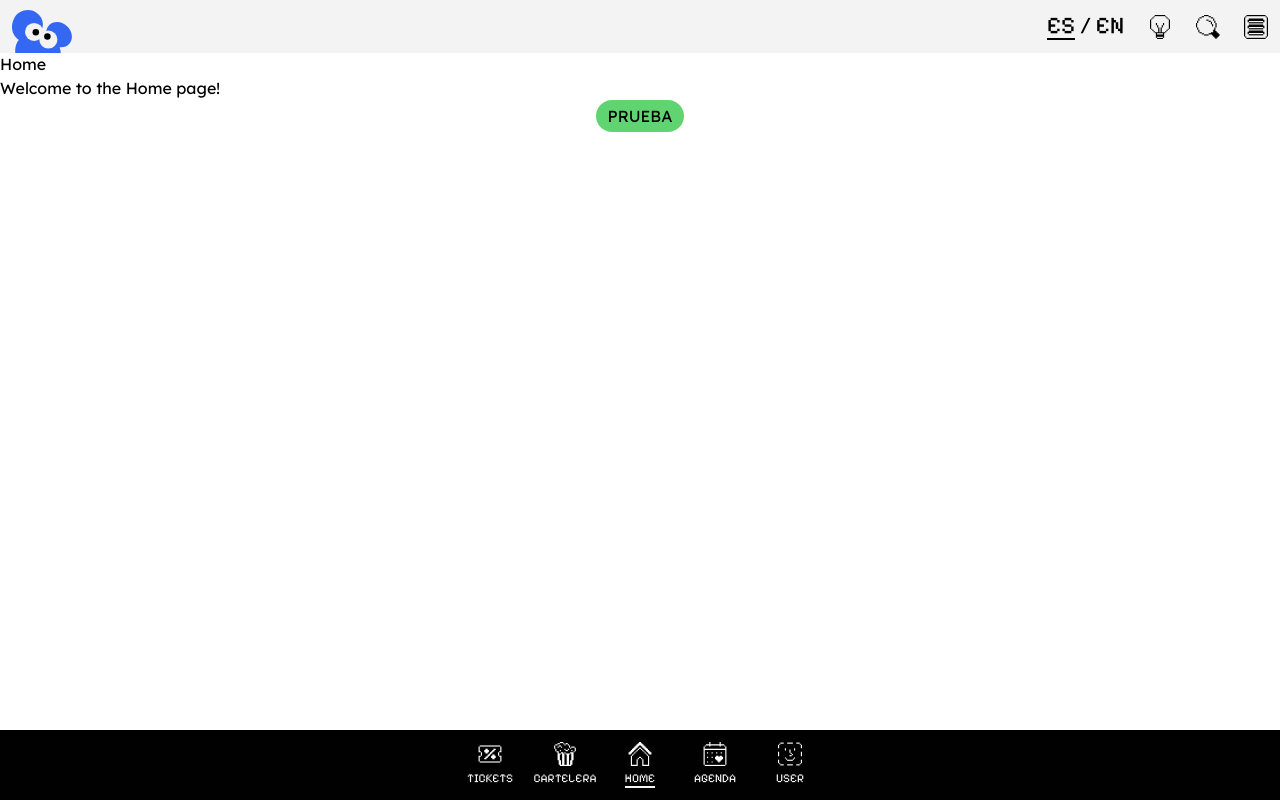
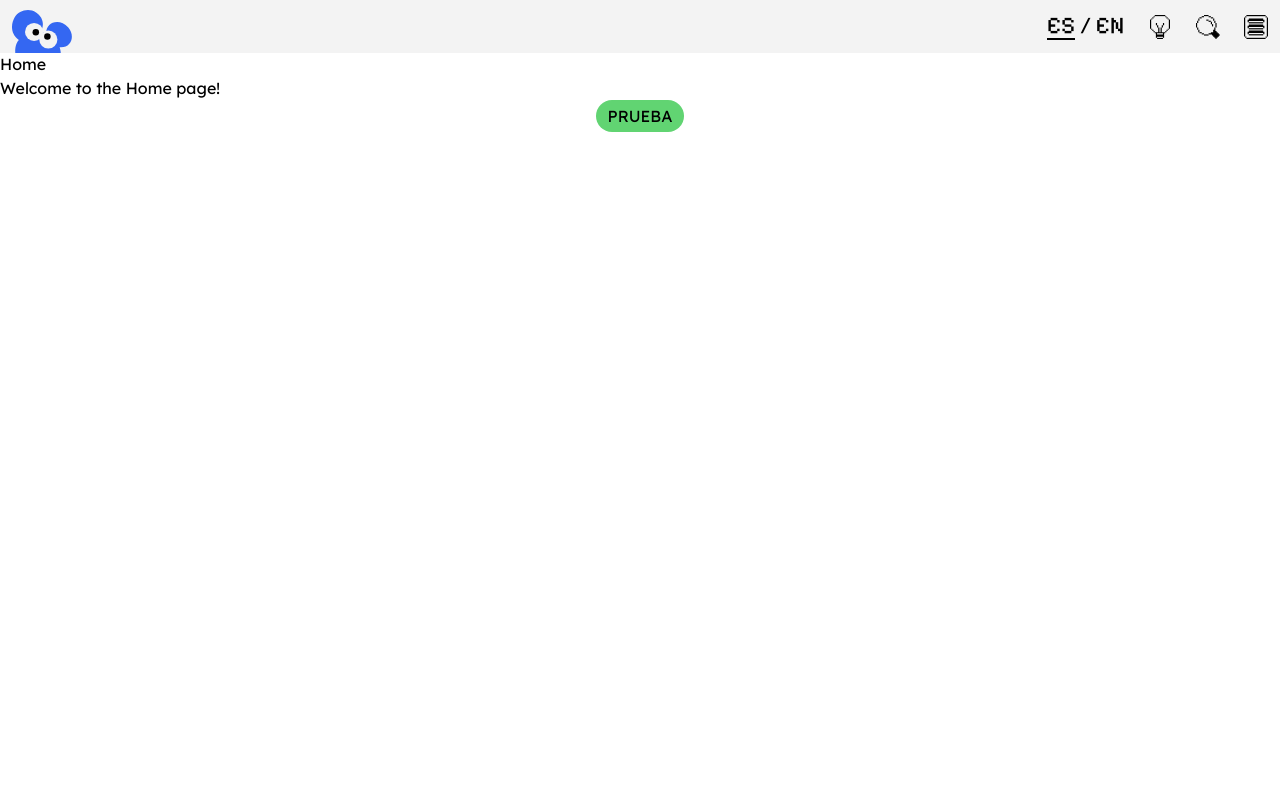
Before and after one commit to monixvision/Zeta-Channel-App, a React (Vite) app: page / in a window 1280 px wide. Built offline with nearby package versions, Linux system fonts and the light colour scheme.

Commit message:
Añadiendome comentarios para recordarme hacer las versiones md y lg que me faltan

```diff
--- a/src/components/BottomBar.jsx
+++ b/src/components/BottomBar.jsx
@@ -13,7 +13,7 @@ const BottomBar = () => {
 
     return (
         /* hacer que el pop up se pueda mover */
-        <div className="flex flex-col items-center justify-center fixed bottom-0 left-0 w-full bg-dark dark:bg-blue text-white dark:text-black z-9999">
+        <div className="flex flex-col items-center justify-center fixed bottom-0 left-0 w-full bg-dark dark:bg-blue text-white dark:text-black z-9999 lg:hidden">
             <nav>
                 <ul className="flex justify-around items-center w-full gap-3 py-3 font-pixel">
                     <li className="order-3 w-[63px]">
--- a/src/components/Header.jsx
+++ b/src/components/Header.jsx
@@ -113,3 +113,5 @@ const Header = () => {
 };
 
 export default Header;
+
+/* Hacer la version tablet y pc para dejarlos listos */
--- a/src/components/PopupMenu.jsx
+++ b/src/components/PopupMenu.jsx
@@ -56,3 +56,5 @@ const PopupMenu = ({ popupIsOpen, setpopupIsOpen }) => (
 )
 
 export default PopupMenu;
+
+/* HACER LA VERSION TABLET Y PC */
```
